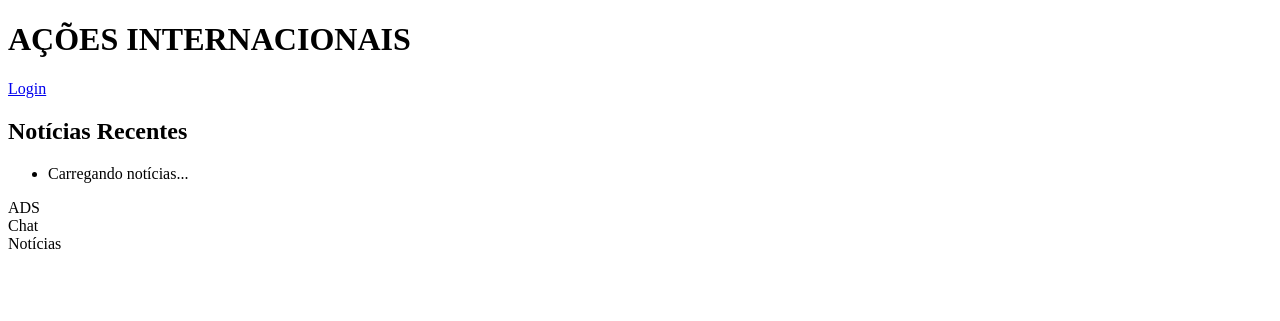
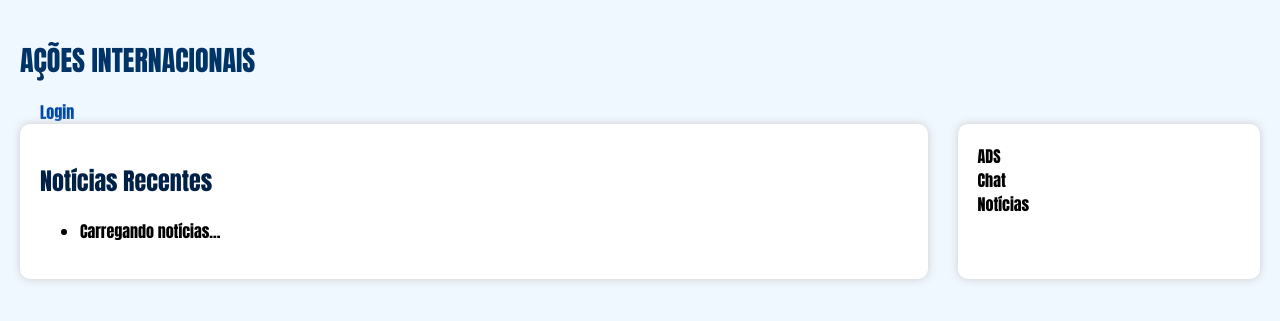
Before and after one commit to acoessinternacionais/acoes-internacionais, a PHP site: page /noticias.php in a window 1280 px wide. Shown: the top 321 px of the page. Run offline with PHP 8.4, Linux system fonts and the light colour scheme.

Commit message:
Update style.css

```diff
--- a/style.css
+++ b/style.css
@@ -72,3 +72,54 @@
     min-width: 95%;
   }
 }
+
+body {
+  font-family: 'Impact', sans-serif;
+  background-color: #f0f8ff; /* azul bebê claro */
+  margin: 0;
+  padding: 20px;
+}
+
+h1, h2 {
+  color: #002147;
+}
+
+a {
+  color: #0047ab;
+  text-decoration: none;
+}
+
+a:hover {
+  text-decoration: underline;
+}
+
+.container {
+  display: grid;
+  grid-template-columns: 3fr 1fr;
+  gap: 30px;
+}
+
+.content {
+  background-color: #ffffff;
+  padding: 20px;
+  border-radius: 10px;
+  box-shadow: 0 0 10px #ccc;
+}
+
+.sidebar {
+  background-color: #ffffff;
+  padding: 20px;
+  border-radius: 10px;
+  box-shadow: 0 0 10px #ccc;
+}
+
+.logo {
+  font-size: 28px;
+  font-weight: bold;
+  color: #003366;
+}
+
+.login-btn {
+  font-size: 16px;
+  margin-left: 20px;
+}
```
